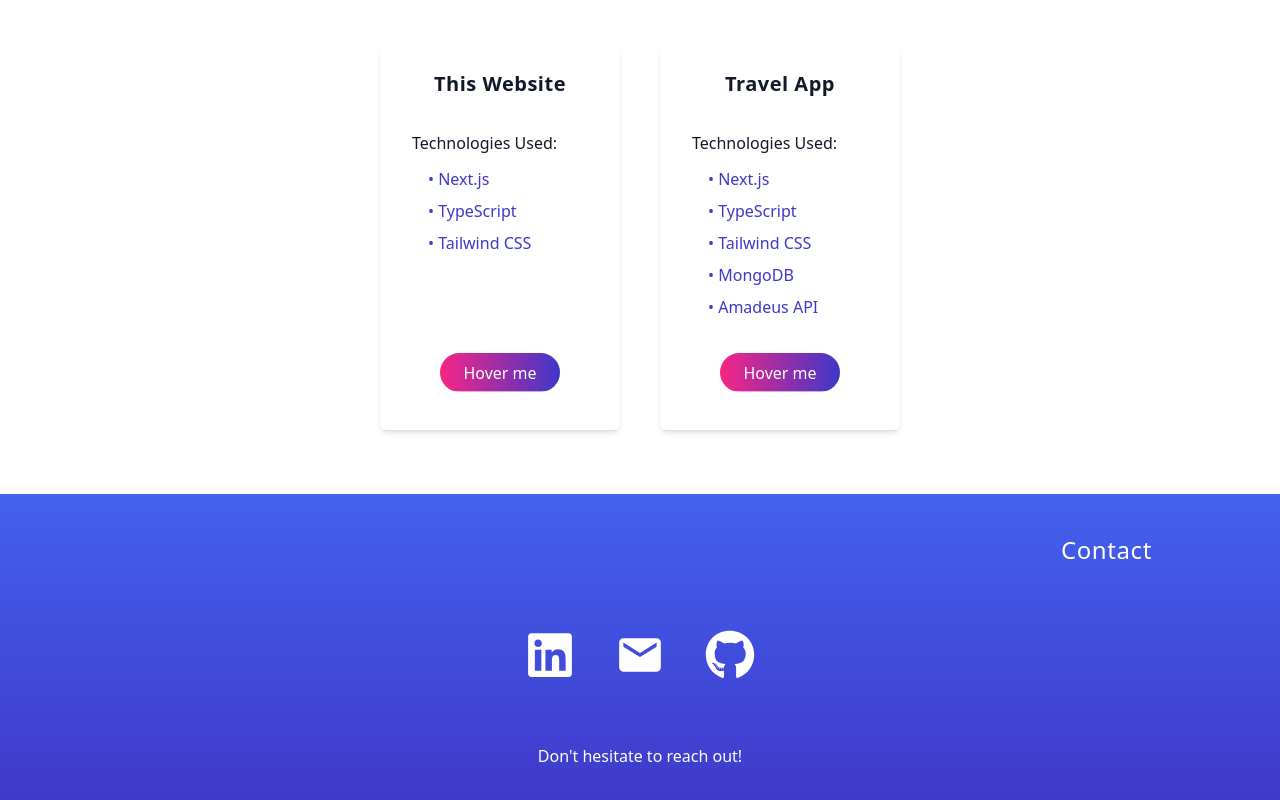
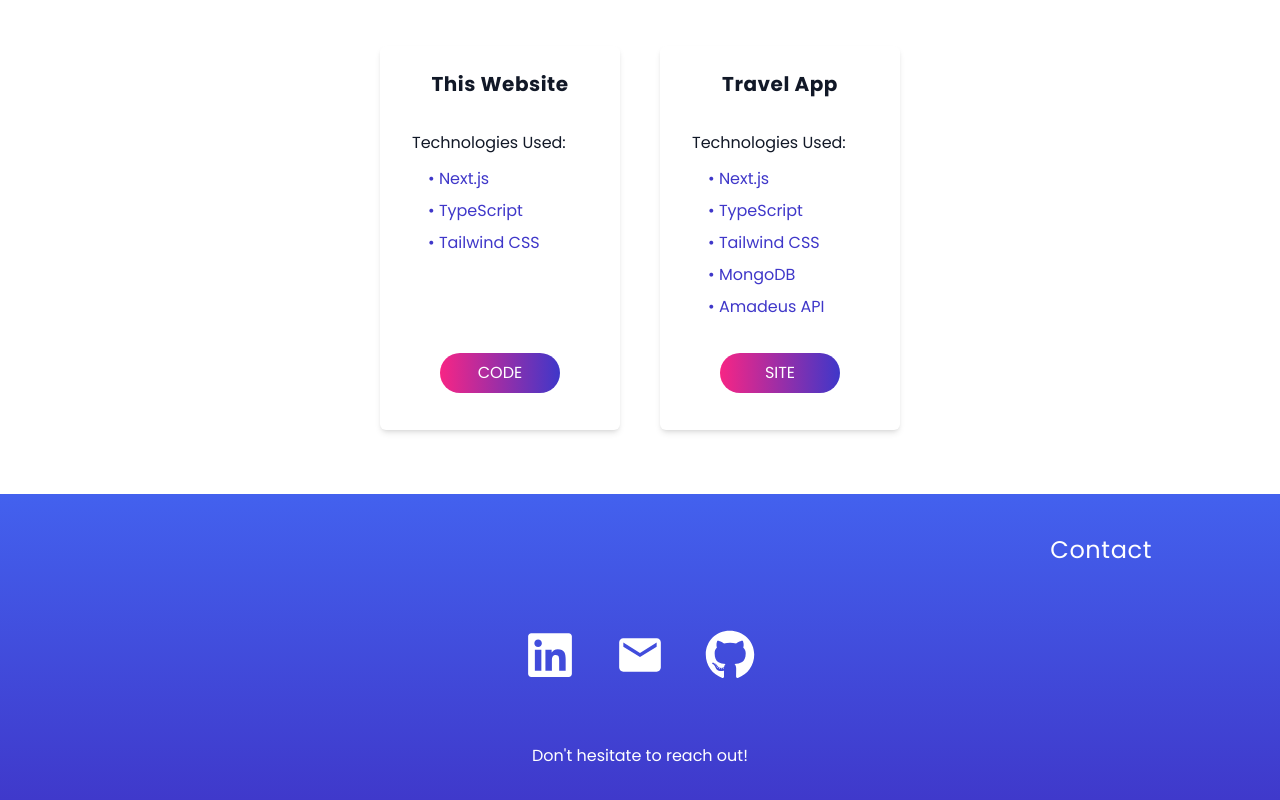
Before and after one commit to calebrider/personal-website, a Next.js app: page / in a window 1280 px wide. Shown: the part 1218-2018 px from the top of the page. Built offline with nearby package versions, Linux system fonts and the light colour scheme.

Commit message:
added poppins font

```diff
--- a/app/components/projects/project/page.tsx
+++ b/app/components/projects/project/page.tsx
@@ -15,7 +15,7 @@ export default function Project(props: any) {
                 </ul>
             </div>
             <div className="flex justify-center h-1/5">
-                <Link href={(props.url ?? "")} className="h-1/2 w-1/2 text-center py-2 text-white rounded-full transition-all duration-500 bg-gradient-to-l from-primary via-accent to-primary bg-size-200 bg-pos-100 hover:bg-pos-0">Hover me</Link>
+                <Link href={(props.url ?? "")} className="h-min w-1/2 text-center py-2 text-white rounded-full transition-all duration-500 bg-gradient-to-l from-primary via-accent to-primary bg-size-200 bg-pos-100 hover:bg-pos-0">{props.button}</Link>
             </div>
         </div>
     )
--- a/app/layout.tsx
+++ b/app/layout.tsx
@@ -1,9 +1,5 @@
 import type { Metadata } from 'next'
-import { Inter } from 'next/font/google'
 import './globals.css'
-import Navigation from './components/navigation/page'
-
-const inter = Inter({ subsets: ['latin'] })
 
 export const metadata: Metadata = {
   title: 'Caleb Rider',
--- a/app/page.tsx
+++ b/app/page.tsx
@@ -4,9 +4,18 @@ import Navigation from './components/navigation/page'
 import Projects from './components/projects/page'
 import Skills from './components/skills/page'
 
+import { Poppins } from 'next/font/google'
+
+const poppins = Poppins({
+  weight: ['400', '700'],
+  style: ['normal', 'italic'],
+  subsets: ['latin'],
+  variable: '--font-poppins',
+})
+
 export default function Home() {
   return (
-    <main className="flex flex-col items-center min-h-screen bg-white">
+    <main className={`flex flex-col items-center min-h-screen bg-white ${poppins.variable} font-sans`}>
       <Navigation/>
       <About/>
       <Skills/>
--- a/tailwind.config.ts
+++ b/tailwind.config.ts
@@ -8,21 +8,24 @@ const config: Config = {
   ],
   theme: {
     extend: {
+      backgroundPosition: {
+          'pos-0': '0% 0%',
+          'pos-100': '100% 100%',
+      },
+      backgroundSize: {
+        'size-200': '200% 200%',
+      },
       colors: {
         "primary": "#3f37c9",
         "secondary": "#4361ee",
         "accent": "#f72585"
       },
+      fontFamily: {
+        sans: ['var(--font-poppins)']
+      },
       padding: {
         "margin-padding": "10%"
-      },
-      backgroundSize: {
-        'size-200': '200% 200%',
-      },
-      backgroundPosition: {
-          'pos-0': '0% 0%',
-          'pos-100': '100% 100%',
-      },
+      }
     },
   },
   plugins: [],
```
